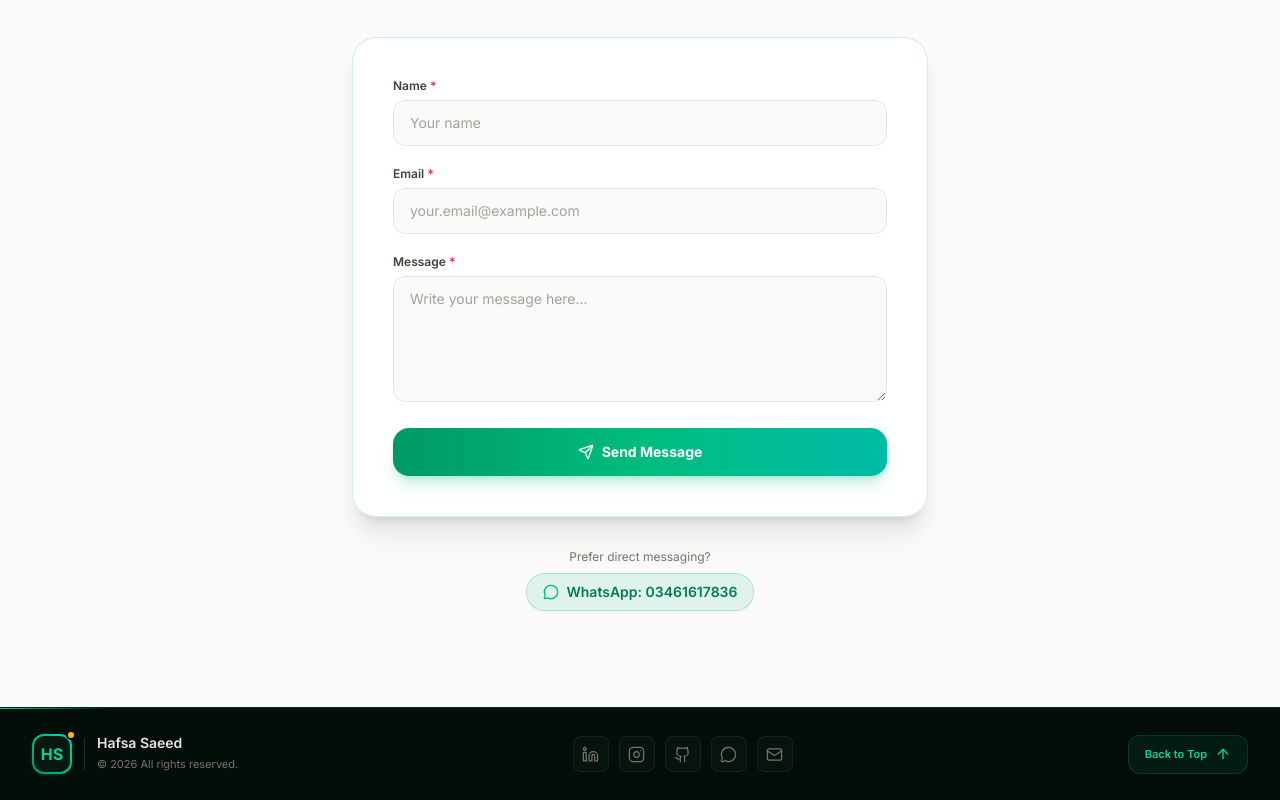
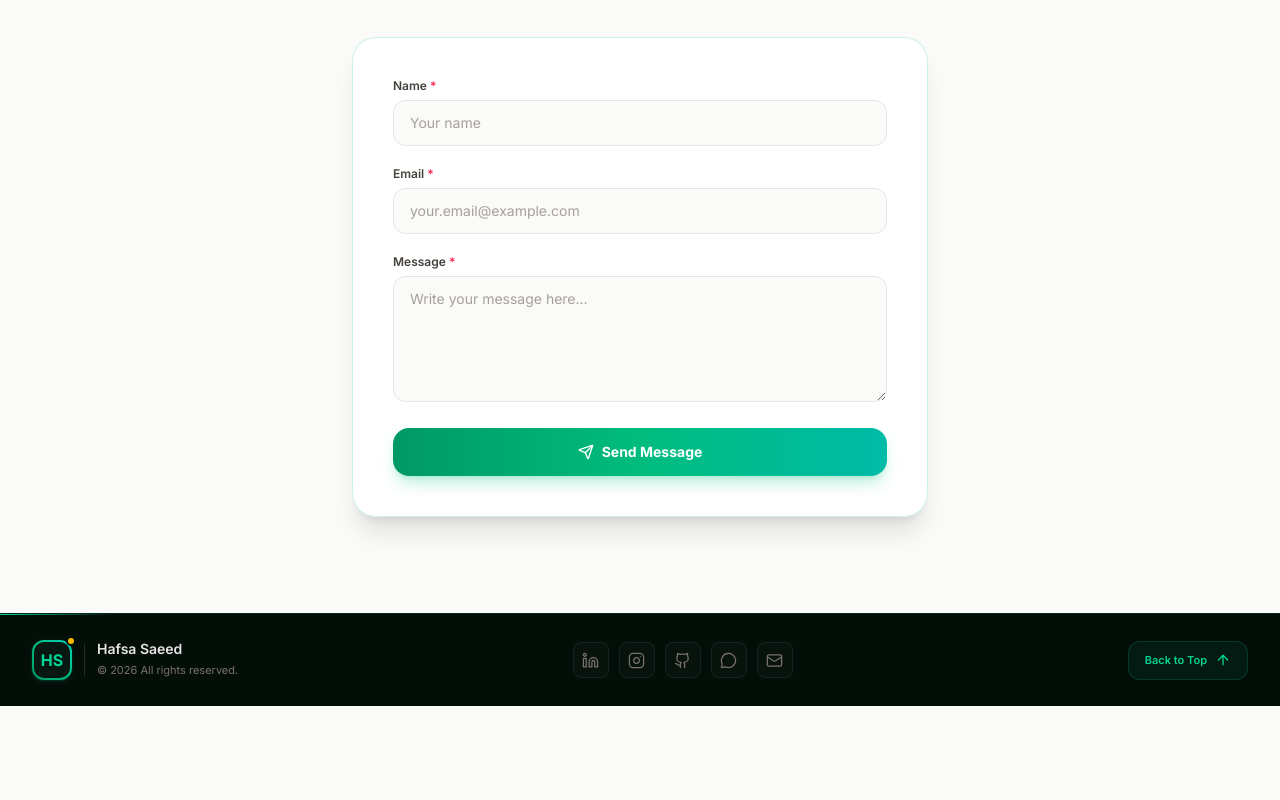
Before and after one commit to hafsa-saeed/Hafsu-Saeed-Portfolio-, a React (Vite) app: page / in a window 1280 px wide. Shown: the part 5898-6698 px from the top of the page. After the commit the page ends 6604 px from the top, so only its background shows below. Built offline with nearby package versions, Linux system fonts and the light colour scheme; no server answers.

Commit message:
Refactor ContactSection component for clarity

```diff
--- a/src/components/ContactSection.tsx
+++ b/src/components/ContactSection.tsx
@@ -1,5 +1,12 @@
 import React, { useState } from "react";
-import { Send, CheckCircle2, AlertCircle, Sparkles, MessageCircle, Mail, ExternalLink } from "lucide-react";
+import {
+  Send,
+  CheckCircle2,
+  AlertCircle,
+  Sparkles,
+  Mail,
+  ExternalLink,
+} from "lucide-react";
 
 export const ContactSection: React.FC = () => {
   const [formData, setFormData] = useState({
@@ -19,17 +26,21 @@ export const ContactSection: React.FC = () => {
 
   const validate = () => {
     const errs: Record<string, string> = {};
+
     if (!formData.name.trim()) {
       errs.name = "Please enter your name.";
     }
+
     if (!formData.email.trim()) {
       errs.email = "Please provide your email address.";
     } else if (!/^[^\s@]+@[^\s@]+\.[^\s@]+$/.test(formData.email)) {
       errs.email = "Please provide a valid email format.";
     }
+
     if (!formData.message.trim() || formData.message.trim().length < 8) {
       errs.message = "Message should be at least 8 characters long.";
     }
+
     return errs;
   };
 
@@ -40,10 +51,18 @@ export const ContactSection: React.FC = () => {
 
     if (Object.keys(errs).length === 0) {
       setIsSubmitting(true);
+
       const formattedSubject = `[Portfolio Inquiry] from ${formData.name.trim()}`;
+
       const formattedBody = `Dear Hafsa,\n\nYou received a new portfolio message from ${formData.name.trim()} (${formData.email.trim()}):\n\n${formData.message.trim()}\n\n---\nReply directly to: ${formData.email.trim()}`;
-      const fallbackGmailUrl = `https://mail.google.com/mail/?view=cm&fs=1&to=hafsasaeed192@gmail.com&su=${encodeURIComponent(formattedSubject)}&body=${encodeURIComponent(formattedBody)}`;
-      const fallbackMailto = `mailto:hafsasaeed192@gmail.com?subject=${encodeURIComponent(formattedSubject)}&body=${encodeURIComponent(formattedBody)}`;
+
+      const fallbackGmailUrl = `https://mail.google.com/mail/?view=cm&fs=1&to=hafsasaeed192@gmail.com&su=${encodeURIComponent(
+        formattedSubject
+      )}&body=${encodeURIComponent(formattedBody)}`;
+
+      const fallbackMailto = `mailto:hafsasaeed192@gmail.com?subject=${encodeURIComponent(
+        formattedSubject
+      )}&body=${encodeURIComponent(formattedBody)}`;
 
       try {
         const response = await fetch("/api/contact", {
@@ -58,7 +77,9 @@ export const ContactSection: React.FC = () => {
         });
 
         const data = await response.json().catch(() => null);
+
         setSubmitted(true);
+
         setDeliveryResult({
           delivered: Boolean(data?.delivered),
           gmailComposeUrl: data?.gmailComposeUrl || fallbackGmailUrl,
@@ -66,7 +87,9 @@ export const ContactSection: React.FC = () => {
         });
       } catch (err) {
         console.error("Submission error:", err);
+
         setSubmitted(true);
+
         setDeliveryResult({
           delivered: false,
           gmailComposeUrl: fallbackGmailUrl,
@@ -79,7 +102,10 @@ export const ContactSection: React.FC = () => {
   };
 
   return (
-    <section id="contact" className="py-24 px-4 sm:px-6 lg:px-8 relative z-10">
+    <section
+      id="contact"
+      className="py-24 px-4 sm:px-6 lg:px-8 relative z-10"
+    >
       <div className="max-w-3xl mx-auto">
         {/* Section Header */}
         <div className="text-center max-w-2xl mx-auto mb-12">
@@ -87,14 +113,17 @@ export const ContactSection: React.FC = () => {
             <Sparkles className="w-3.5 h-3.5" />
             <span>Get In Touch</span>
           </div>
+
           <h2 className="text-3xl sm:text-4xl font-extrabold text-stone-900 dark:text-white tracking-tight">
             Contact{" "}
             <span className="text-transparent bg-clip-text bg-gradient-to-r from-emerald-600 to-teal-500">
               Us
             </span>
           </h2>
+
           <p className="text-stone-600 dark:text-stone-300 mt-2 text-sm sm:text-base leading-relaxed">
-            Have a project or opportunity in mind? Send a message and let's connect.
+            Have a project or opportunity in mind? Send a message and let's
+            connect.
           </p>
         </div>
 
@@ -108,16 +137,23 @@ export const ContactSection: React.FC = () => {
                 </div>
 
                 <h4 className="text-xl sm:text-2xl font-bold text-stone-900 dark:text-white">
-                  {deliveryResult?.delivered ? "Message Delivered!" : "Message Received!"}
+                  {deliveryResult?.delivered
+                    ? "Message Delivered!"
+                    : "Message Received!"}
                 </h4>
 
                 <p className="text-xs sm:text-sm text-stone-600 dark:text-stone-300 max-w-md mx-auto leading-relaxed">
                   {deliveryResult?.delivered
-                    ? `Thank you for reaching out, ${formData.name || "friend"}! Your message was delivered directly to hafsasaeed192@gmail.com. I will respond to your email shortly.`
-                    : `Thank you for reaching out, ${formData.name || "friend"}! Your message has been recorded. To also dispatch it directly through your Gmail, you can use the quick button below:`}
+                    ? `Thank you for reaching out, ${
+                        formData.name || "friend"
+                      }! Your message was delivered directly to hafsasaeed192@gmail.com. I will respond to your email shortly.`
+                    : `Thank you for reaching out, ${
+                        formData.name || "friend"
+                      }! Your message has been recorded. To also dispatch it directly through your Gmail, you can use the quick button below:`}
                 </p>
 
-                {!deliveryResult?.delivered && deliveryResult?.gmailComposeUrl && (
+                {!deliveryResult?.delivered &&
+                  deliveryResult?.gmailComposeUrl && (
                     <div className="pt-2 flex flex-col sm:flex-row items-center justify-center gap-2">
                       <a
                         href={deliveryResult.gmailComposeUrl}
@@ -158,13 +194,23 @@ export const ContactSection: React.FC = () => {
                   <label className="block text-xs font-semibold text-stone-700 dark:text-stone-300 mb-1.5">
                     Name <span className="text-rose-500">*</span>
                   </label>
+
                   <input
                     type="text"
                     placeholder="Your name"
                     value={formData.name}
                     onChange={(e) => {
-                      setFormData({ ...formData, name: e.target.value });
-                      if (errors.name) setErrors({ ...errors, name: "" });
+                      setFormData({
+                        ...formData,
+                        name: e.target.value,
+                      });
+
+                      if (errors.name) {
+                        setErrors({
+                          ...errors,
+                          name: "",
+                        });
+                      }
                     }}
                     className={`w-full px-4 py-3 rounded-xl bg-stone-50 dark:bg-[#092218] border text-xs sm:text-sm text-stone-900 dark:text-white placeholder-stone-400 focus:outline-hidden focus:ring-2 focus:ring-emerald-500 transition-all ${
                       errors.name
@@ -172,6 +218,7 @@ export const ContactSection: React.FC = () => {
                         : "border-stone-200 dark:border-emerald-500/25"
                     }`}
                   />
+
                   {errors.name && (
                     <p className="mt-1 text-[11px] text-rose-500 flex items-center gap-1">
                       <AlertCircle className="w-3 h-3" />
@@ -185,13 +232,23 @@ export const ContactSection: React.FC = () => {
                   <label className="block text-xs font-semibold text-stone-700 dark:text-stone-300 mb-1.5">
                     Email <span className="text-rose-500">*</span>
                   </label>
+
                   <input
                     type="email"
                     placeholder="your.email@example.com"
                     value={formData.email}
                     onChange={(e) => {
-                      setFormData({ ...formData, email: e.target.value });
-                      if (errors.email) setErrors({ ...errors, email: "" });
+                      setFormData({
+                        ...formData,
+                        email: e.target.value,
+                      });
+
+                      if (errors.email) {
+                        setErrors({
+                          ...errors,
+                          email: "",
+                        });
+                      }
                     }}
                     className={`w-full px-4 py-3 rounded-xl bg-stone-50 dark:bg-[#092218] border text-xs sm:text-sm text-stone-900 dark:text-white placeholder-stone-400 focus:outline-hidden focus:ring-2 focus:ring-emerald-500 transition-all ${
                       errors.email
@@ -199,6 +256,7 @@ export const ContactSection: React.FC = () => {
                         : "border-stone-200 dark:border-emerald-500/25"
                     }`}
                   />
+
                   {errors.email && (
                     <p className="mt-1 text-[11px] text-rose-500 flex items-center gap-1">
                       <AlertCircle className="w-3 h-3" />
@@ -212,13 +270,23 @@ export const ContactSection: React.FC = () => {
                   <label className="block text-xs font-semibold text-stone-700 dark:text-stone-300 mb-1.5">
                     Message <span className="text-rose-500">*</span>
                   </label>
+
                   <textarea
                     rows={5}
                     placeholder="Write your message here..."
                     value={formData.message}
                     onChange={(e) => {
-                      setFormData({ ...formData, message: e.target.value });
-                      if (errors.message) setErrors({ ...errors, message: "" });
+                      setFormData({
+                        ...formData,
+                        message: e.target.value,
+                      });
+
+                      if (errors.message) {
+                        setErrors({
+                          ...errors,
+                          message: "",
+                        });
+                      }
                     }}
                     className={`w-full px-4 py-3 rounded-xl bg-stone-50 dark:bg-[#092218] border text-xs sm:text-sm text-stone-900 dark:text-white placeholder-stone-400 focus:outline-hidden focus:ring-2 focus:ring-emerald-500 transition-all resize-y ${
                       errors.message
@@ -226,6 +294,7 @@ export const ContactSection: React.FC = () => {
                         : "border-stone-200 dark:border-emerald-500/25"
                     }`}
                   />
+
                   {errors.message && (
                     <p className="mt-1 text-[11px] text-rose-500 flex items-center gap-1">
                       <AlertCircle className="w-3 h-3" />
@@ -255,22 +324,6 @@ export const ContactSection: React.FC = () => {
               </form>
             )}
           </div>
-
-          {/* 4. WhatsApp - Single small, elegant contact area */}
-          <div className="mt-8 text-center">
-            <p className="text-xs text-stone-500 dark:text-stone-400 mb-2">
-              Prefer direct messaging?
-            </p>
-            <a
-              href="https://wa.me/923461617836"
-              target="_blank"
-              rel="noopener noreferrer"
-              className="inline-flex items-center gap-2 px-4 py-2 rounded-full bg-emerald-500/10 hover:bg-emerald-500/20 text-emerald-700 dark:text-emerald-300 border border-emerald-500/25 hover:border-emerald-500/40 transition-all text-xs sm:text-sm font-semibold hover:scale-105 active:scale-95 group shadow-xs"
-            >
-              <MessageCircle className="w-4 h-4 text-emerald-500 group-hover:scale-110 transition-transform" />
-              <span>WhatsApp: 03461617836</span>
-            </a>
-          </div>
         </div>
       </div>
     </section>
```
Lines whose indentation alone changed are shown as unchanged.
